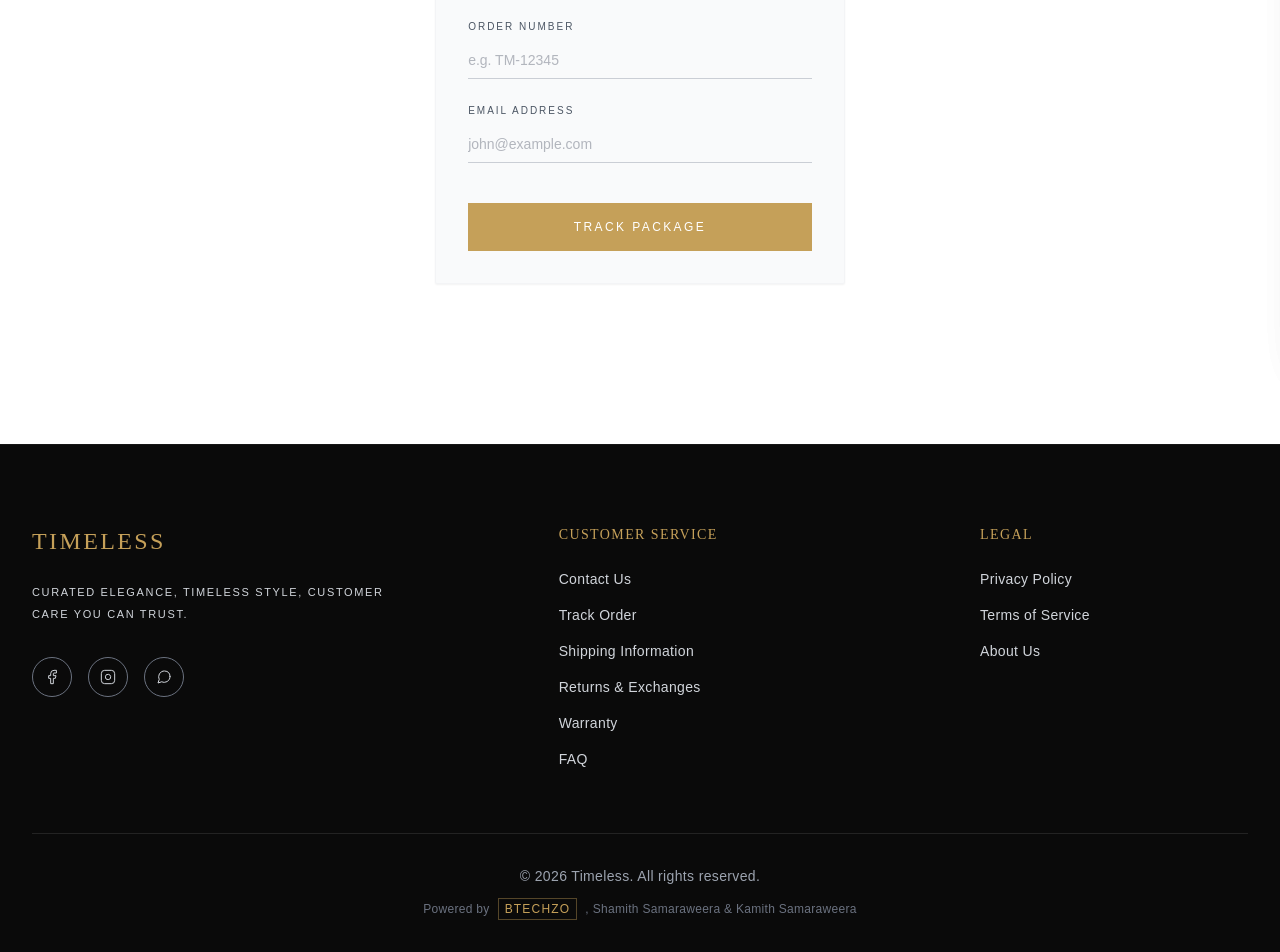
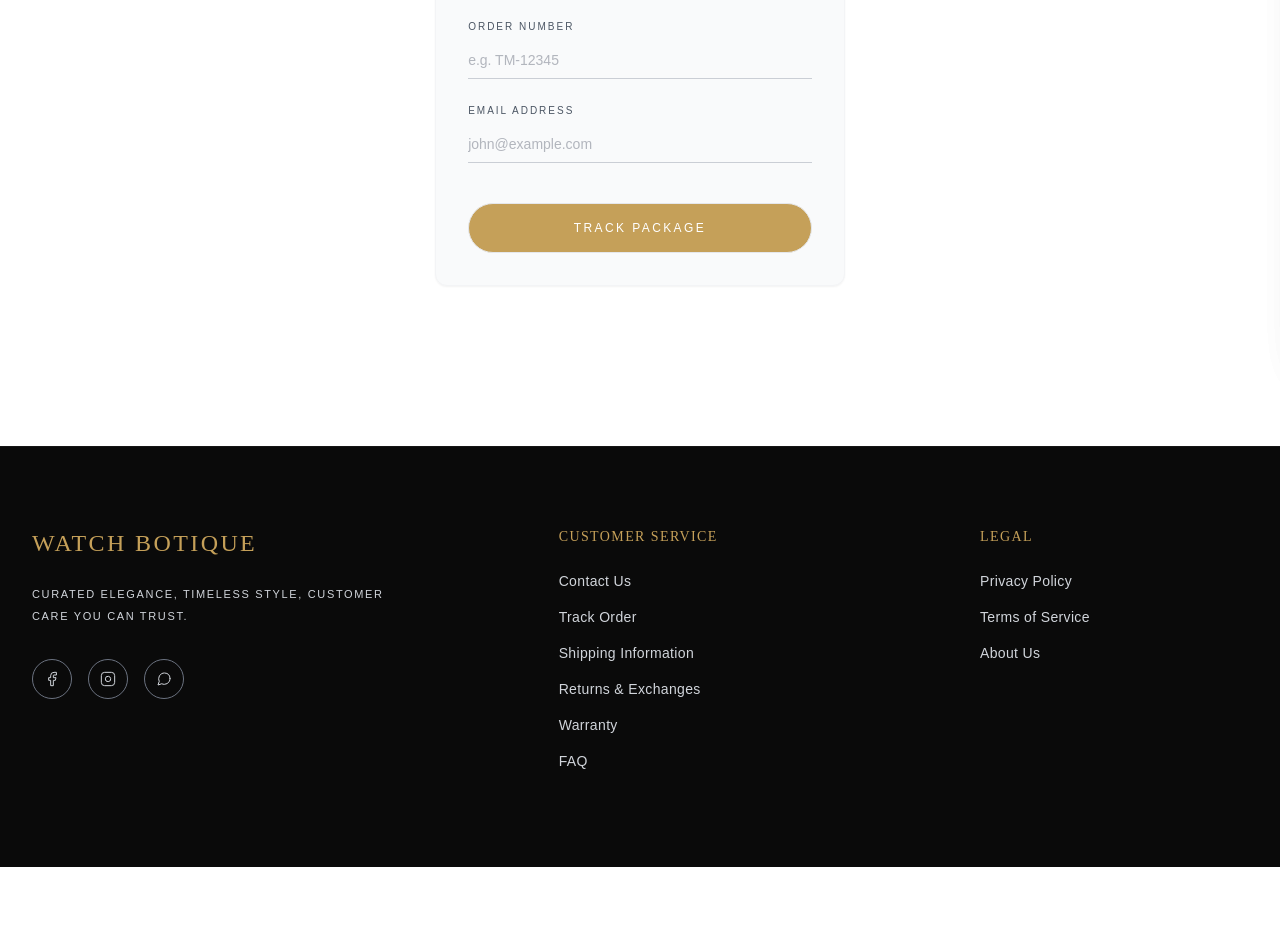
Before and after one commit to ranchanakamith/watch-boutique, a Vue app: page /track-order in a window 1280 px wide. Shown: the part 422-1374 px from the top of the page. After the commit the page ends 1289 px from the top, so only its background shows below. Built offline with nearby package versions, Linux system fonts and the light colour scheme.

Commit message:
changing the name in the footer

```diff
--- a/src/components/SiteFooter.vue
+++ b/src/components/SiteFooter.vue
@@ -19,7 +19,7 @@ const scrollToTop = () => {
         <div class="md:col-span-12 lg:col-span-5">
           <RouterLink to="/" @click="scrollToTop">
             <h2 class="font-serif text-2xl text-theme-gold tracking-widest mb-6 uppercase hover:text-white transition-colors cursor-pointer">
-              Timeless
+              WATCH BOTIQUE
             </h2>
           </RouterLink>
           <p class="text-[11px] text-gray-300 font-light tracking-[0.15em] mb-8 max-w-sm uppercase leading-loose">
@@ -84,17 +84,6 @@ const scrollToTop = () => {
 
       </div>
 
-      <div class="border-t border-white/10 pt-8 flex flex-col items-center justify-center text-center gap-3">
-        <p class="text-gray-400 text-sm font-light tracking-wide">
-          &copy; 2026 Timeless. All rights reserved.
-        </p>
-        <p class="text-gray-500 text-xs font-light tracking-wide flex items-center justify-center flex-wrap gap-1">
-          Powered by
-          <span class="text-theme-gold border border-theme-gold/40 px-1.5 py-0.5 mx-1 tracking-widest">BTECHZO</span>
-          , Shamith Samaraweera & Kamith Samaraweera
-        </p>
-      </div>
-
     </div>
   </footer>
 </template>
--- a/src/views/TrackOrderView.vue
+++ b/src/views/TrackOrderView.vue
@@ -10,7 +10,7 @@
       <div class="h-px w-12 bg-theme-gold mx-auto mt-6"></div>
     </div>
 
-    <div class="max-w-md mx-auto bg-gray-50 dark:bg-theme-card p-8 border border-gray-100 dark:border-white/10 rounded-sm shadow-sm">
+    <div class="max-w-md mx-auto bg-gray-50 dark:bg-theme-card  p-8 border rounded-xl border-gray-100 dark:border-white/10 rounded-sm shadow-sm">
       <p class="text-center text-xs text-gray-500 dark:text-gray-400 font-light tracking-widest uppercase mb-8">
         Enter your details to track your delivery
       </p>
@@ -24,7 +24,7 @@
           <label class="text-[10px] uppercase tracking-[0.2em] text-gray-600 dark:text-gray-400">Email Address</label>
           <input type="email" placeholder="john@example.com" class="bg-transparent border-b border-gray-400/50 dark:border-white/20 focus:border-theme-gold outline-none py-2 text-sm font-light transition-colors text-gray-900 dark:text-white placeholder-gray-500/50" required />
         </div>
-        <button type="submit" class="mt-4 w-full bg-theme-gold text-white dark:text-theme-bg py-4 text-xs uppercase tracking-[0.2em] font-medium hover:bg-theme-gold/80 transition-colors">
+        <button type="submit" class="mt-4 w-full rounded-full border bg-theme-gold text-white dark:text-theme-bg py-4 text-xs uppercase tracking-[0.2em] font-medium hover:bg-theme-gold/80 transition-colors">
           Track Package
         </button>
       </form>
```
